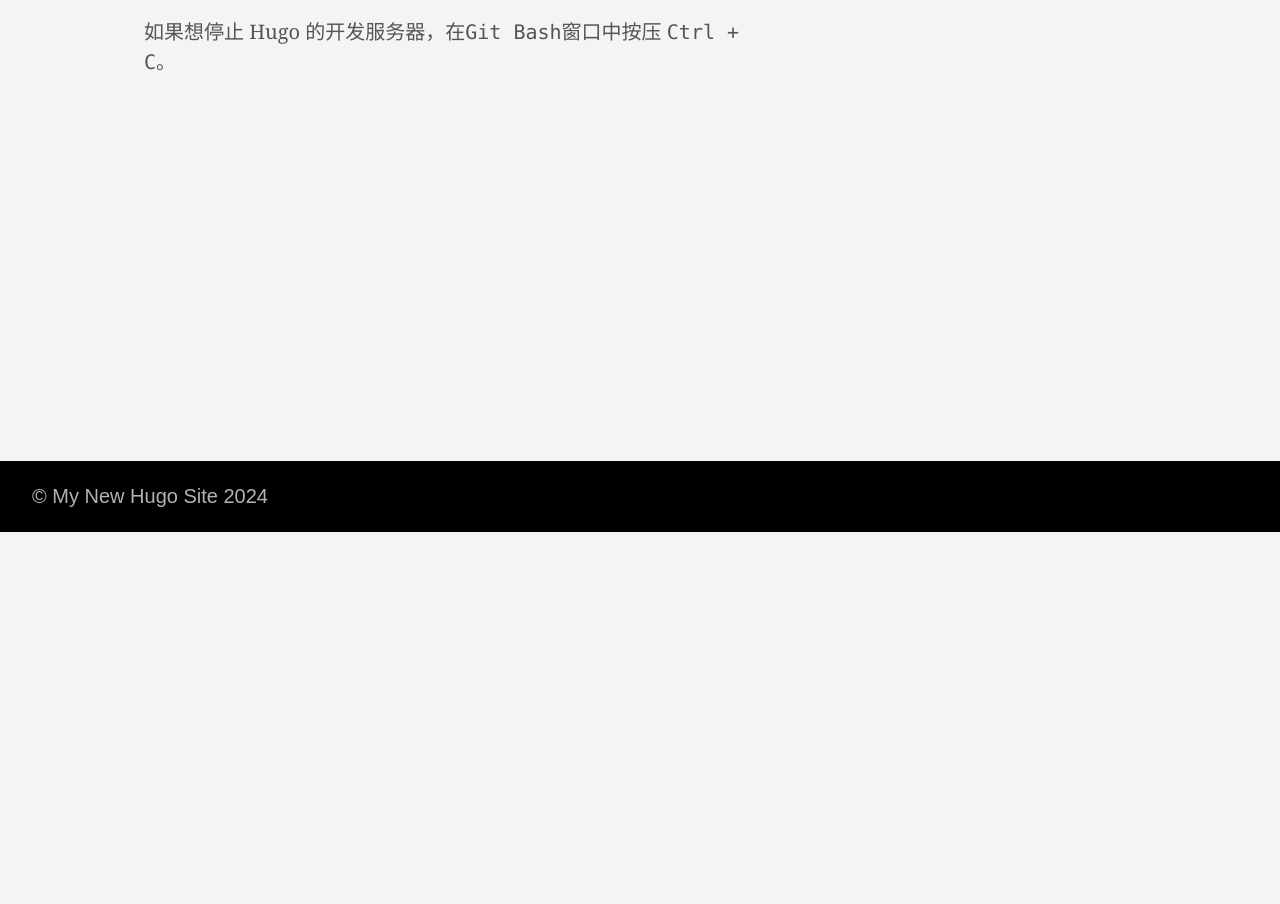
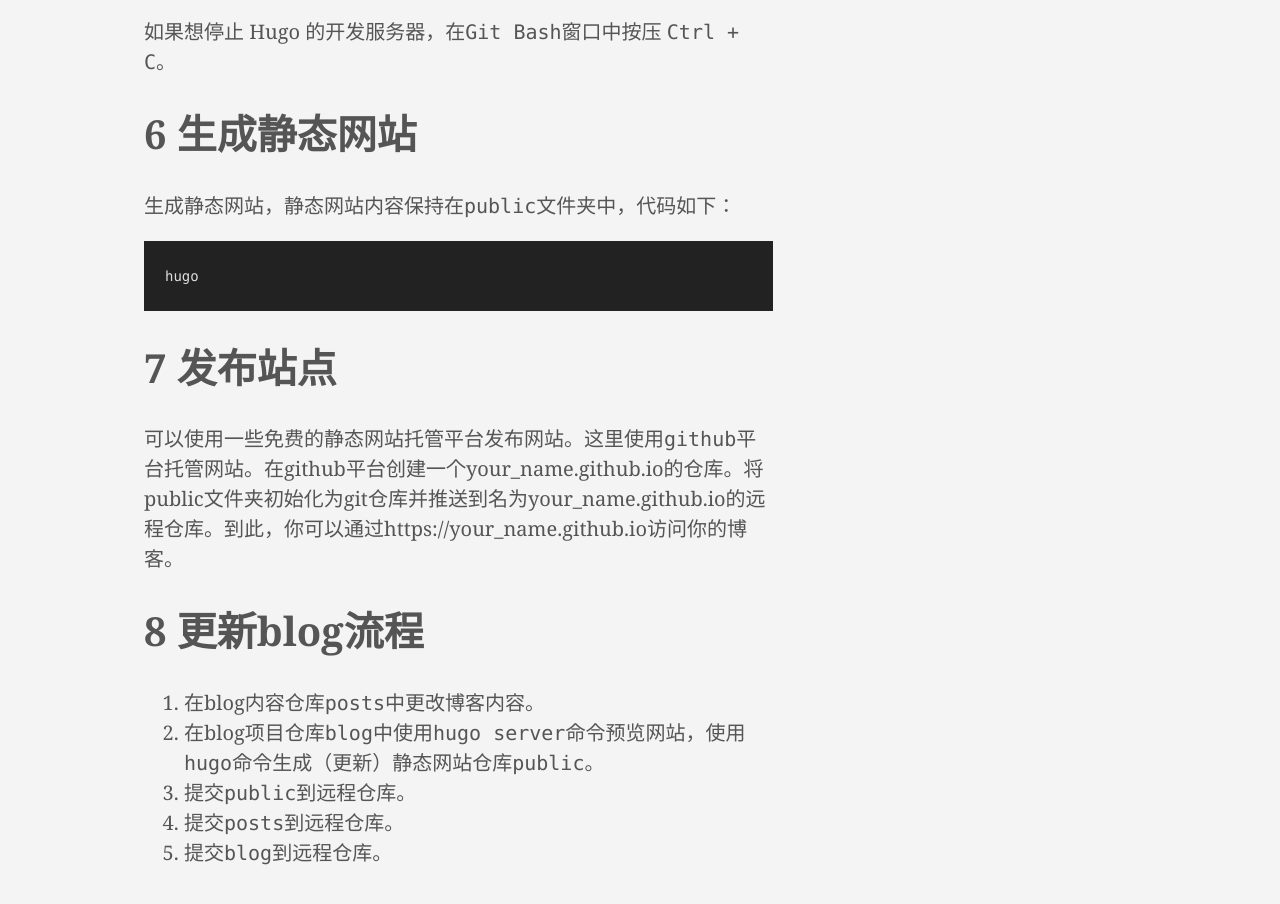
Before and after one commit to guohp1128/guohp1128.github.io, a plain HTML site: page posts/hugo/index.html in a window 1280 px wide. Shown: the part 2906-3810 px from the top of the page. Before the commit the page ends 3438 px from the top, so only its background shows below. Drawn offline with Linux system fonts and the light colour scheme.

Commit message:
update blog

```diff
--- a/posts/hugo/index.html
+++ b/posts/hugo/index.html
@@ -102,7 +102,7 @@ echo &#34;theme = &#39;ananke&#39;&#34; &gt;&gt; hugo.toml 5	启动开发服务
 hugo server 如果想停止 Hugo 的开发服务器，在Git Bash窗口中按压 Ctrl &#43; C。">
   <meta itemprop="datePublished" content="2024-09-04T22:56:21+08:00">
   <meta itemprop="dateModified" content="2024-09-04T22:56:21+08:00">
-  <meta itemprop="wordCount" content="76">
+  <meta itemprop="wordCount" content="91">
   <meta name="twitter:card" content="summary">
   <meta name="twitter:title" content="hugo创建blog">
   <meta name="twitter:description" content="1	hugo安装 Hugo有两种版本：标准版和扩展版。这里使用扩展版。
@@ -235,6 +235,19 @@ hugo server 如果想停止 Hugo 的开发服务器，在Git Bash窗口中按压
 <pre tabindex="0"><code>hugo server
 </code></pre><p><img src="hugo.image/image-20240830093634726.png" alt="image-20240830093634726"></p>
 <p>如果想停止 Hugo 的开发服务器，在<code>Git Bash</code>窗口中按压 <code>Ctrl + C</code>。</p>
+<h1 id="6生成静态网站">6	生成静态网站</h1>
+<p>生成静态网站，静态网站内容保持在<code>public</code>文件夹中，代码如下：</p>
+<pre tabindex="0"><code>hugo
+</code></pre><h1 id="7发布站点">7	发布站点</h1>
+<p>可以使用一些免费的静态网站托管平台发布网站。这里使用<code>github</code>平台托管网站。在github平台创建一个your_name.github.io的仓库。将public文件夹初始化为git仓库并推送到名为your_name.github.io的远程仓库。到此，你可以通过https://your_name.github.io访问你的博客。</p>
+<h1 id="8更新blog流程">8	更新blog流程</h1>
+<ol>
+<li>在blog内容仓库<code>posts</code>中更改博客内容。</li>
+<li>在blog项目仓库<code>blog</code>中使用<code>hugo server</code>命令预览网站，使用<code>hugo</code>命令生成（更新）静态网站仓库<code>public</code>。</li>
+<li>提交<code>public</code>到远程仓库。</li>
+<li>提交<code>posts</code>到远程仓库。</li>
+<li>提交<code>blog</code>到远程仓库。</li>
+</ol>
 <ul class="pa0">
 
 </ul>
```
Also changed, not shown: 1 other file.
